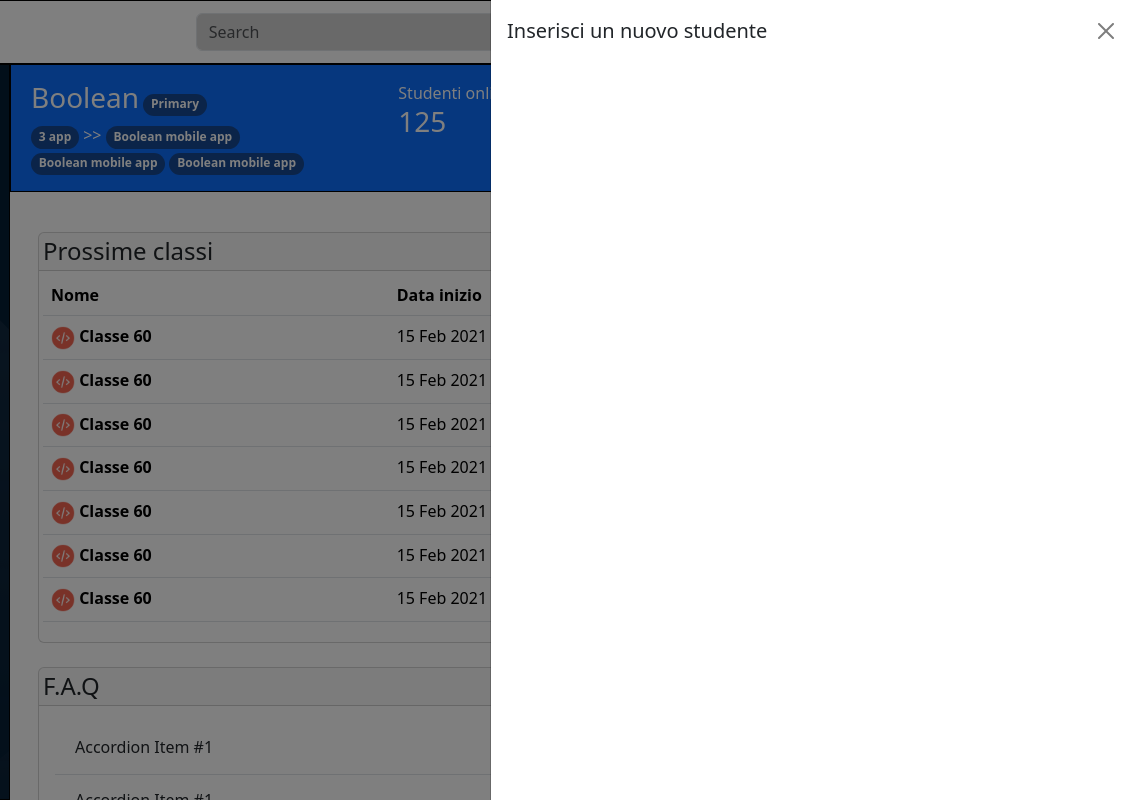
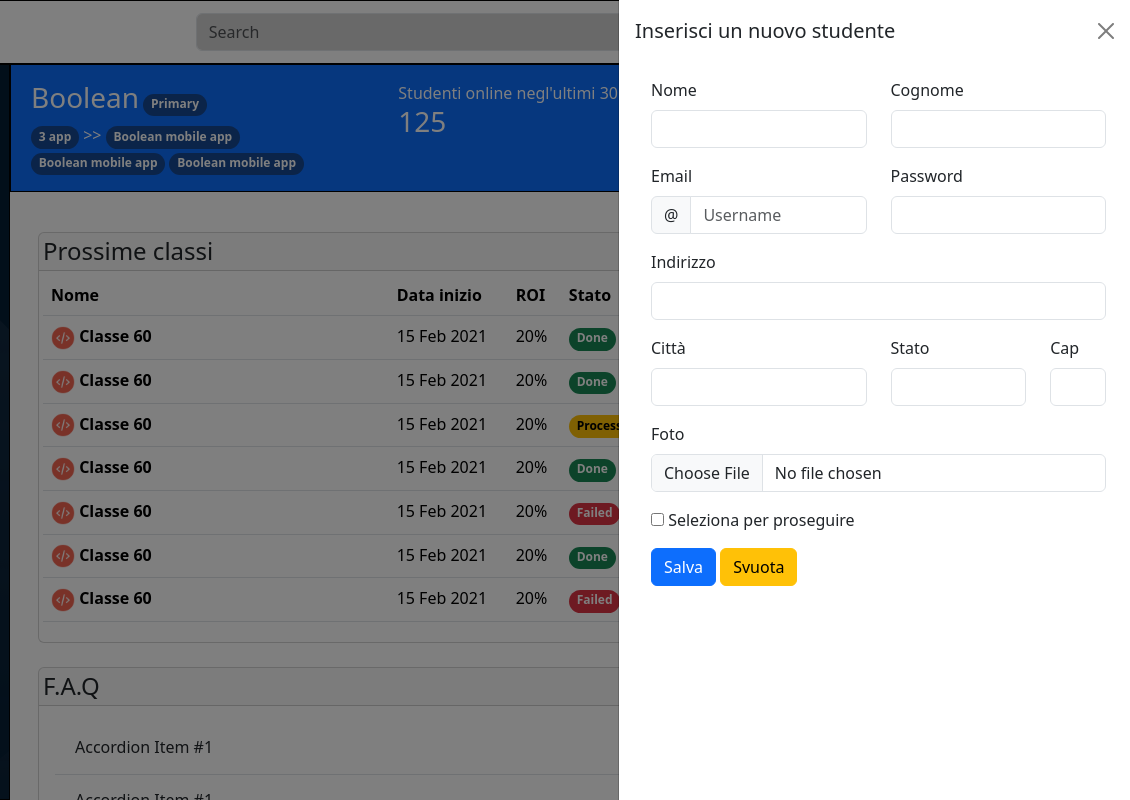
Before and after one commit to MatteoZattini/html-css-bootstrap-dashboard, a plain HTML site: page index.html in a window 1280 px wide. Both pictures are taken after a click on the button 1061 px from the left and 100 px from the top of the page. Shown: the full height of the page, 150-1280 px from the left. Drawn offline with nearby package versions, Linux system fonts and the light colour scheme.

Commit message:
added finished offcanvas

```diff
--- a/index.html
+++ b/index.html
@@ -93,13 +93,86 @@
                         <div class="col-12 col-sm-4 my-2">
                             <span>Nuovo Studente</span>
                             <button class="btn btn-outline-light" type="button" data-bs-toggle="offcanvas" data-bs-target="#offcanvasRight" aria-controls="offcanvasRight"><i class="fa-solid fa-plus"></i></button>
-                            <div class="offcanvas offcanvas-end w-50" tabindex="-1" id="offcanvasRight" aria-labelledby="offcanvasRightLabel">
+                            <div class="offcanvas offcanvas-end" tabindex="-1" id="offcanvasRight" aria-labelledby="offcanvasRightLabel">
                                 <div class="offcanvas-header">
                                   <h5 class="offcanvas-title" id="offcanvasRightLabel">Inserisci un nuovo studente</h5>
                                   <button type="button" class="btn-close" data-bs-dismiss="offcanvas" aria-label="Close"></button>
                                 </div>
                                 <div class="offcanvas-body">
-
+                                    <div class="container-fluid mx-1">
+                                        <div class="row">
+                                            <div class="col-12 col-sm-6">
+                                                <div class="mb-3">
+                                                    <label for="exampleInputEmail1" class="form-label">Nome</label>
+                                                    <input type="email" class="form-control" id="exampleInputEmail1" aria-describedby="emailHelp">
+                                                </div>
+                                            </div>
+                                            <div class="col-12 col-sm-6">
+                                                <div class="mb-3">
+                                                    <label for="exampleInputEmail1" class="form-label">Cognome</label>
+                                                    <input type="email" class="form-control" id="exampleInputEmail1" aria-describedby="emailHelp">
+                                                </div>
+                                            </div>
+                                        </div>
+                                    </div>
+                                    <div class="container-fluid mx-1">
+                                        <div class="row justify-content-between">
+                                            <div class="col-12 col-sm-6">
+                                                <label for="exampleInputEmail1" class="form-label">Email</label>
+                                                <div class="input-group mb-3">
+                                                    <span class="input-group-text" id="basic-addon1">@</span>
+                                                    <input type="text" class="form-control" placeholder="Username" aria-label="Username" aria-describedby="basic-addon1">
+                                                </div>
+                                            </div>
+                                            <div class="col-12 col-sm-6">
+                                                <div class="mb-3">
+                                                    <label for="exampleInputPassword1" class="form-label">Password</label>
+                                                    <input type="password" class="form-control" id="exampleInputPassword1">
+                                                  </div>
+                                            </div>
+                                        </div>
+                                    </div>
+                                    <div class="container-fluid mx-1">
+                                        <div class="mb-3">
+                                            <label for="exampleInputEmail1" class="form-label">Indirizzo</label>
+                                            <input type="email" class="form-control" id="exampleInputEmail1" aria-describedby="emailHelp">
+                                        </div>
+                                    </div>
+                                    <div class="container-fluid mx-1">
+                                        <div class="row">
+                                            <div class="col-6">
+                                                <div class="mb-3">
+                                                    <label for="exampleInputEmail1" class="form-label">Città</label>
+                                                    <input type="email" class="form-control" id="exampleInputEmail1" aria-describedby="emailHelp">
+                                                </div>
+                                            </div>
+                                            <div class="col-4">
+                                                <div class="mb-3">
+                                                    <label for="exampleInputEmail1" class="form-label">Stato</label>
+                                                    <input type="email" class="form-control" id="exampleInputEmail1" aria-describedby="emailHelp">
+                                                </div>
+                                            </div>
+                                            <div class="col-2">
+                                                <div class="mb-3">
+                                                    <label for="exampleInputEmail1" class="form-label">Cap</label>
+                                                    <input type="email" class="form-control" id="exampleInputEmail1" aria-describedby="emailHelp">
+                                                </div>
+                                            </div>
+                                        </div>
+                                    </div>
+                                    <div class="container-fluid mx-1">
+                                        <div class="mb-3">
+                                            <label for="formFile" class="form-label">Foto</label>
+                                            <input class="form-control" type="file" id="formFile">
+                                        </div>
+                                    </div>
+                                    <div class="container-fluid mx-1 mb-3 mt-1">
+                                        <input type="checkbox"> Seleziona per proseguire
+                                    </div>
+                                    <div class="container-fluid mx-1">
+                                        <button type="button" class="btn btn-primary">Salva</button>
+                                        <button type="button" class="btn btn-warning">Svuota</button>
+                                    </div>
                                 </div>
                             </div>
                         </div>
--- a/style.css
+++ b/style.css
@@ -66,6 +66,10 @@ body{
     border: 1px solid black;
 }
 
+#offcanvasRight{
+    width: 40%;
+}
+
 .mycontainermainbig{
     width: 100%;
     padding: 1rem;
@@ -86,6 +90,7 @@ body{
 .fa-pen{
     /* font-size: 0.8rem; */
 }
+
 /* media queries */
 
 @media screen and (max-width: 768px) {
@@ -109,8 +114,14 @@ body{
         width: 3rem;
         margin: 0 0.5rem;
     }
+
+    #offcanvasRight{
+        width: 100%;
+    }
 }
 
 @media screen and (max-width: 576px) {
-
+    #offcanvasRight{
+        width: 100%;
+    }
 }
```
